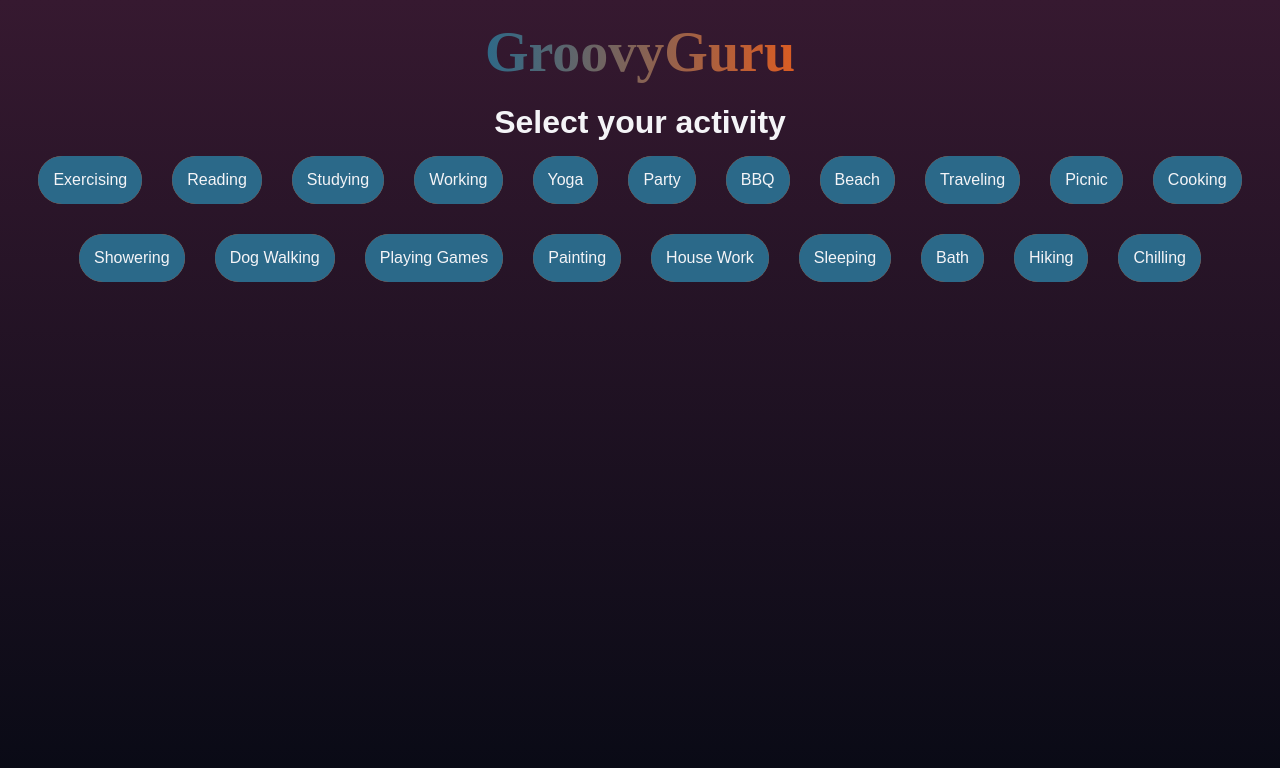
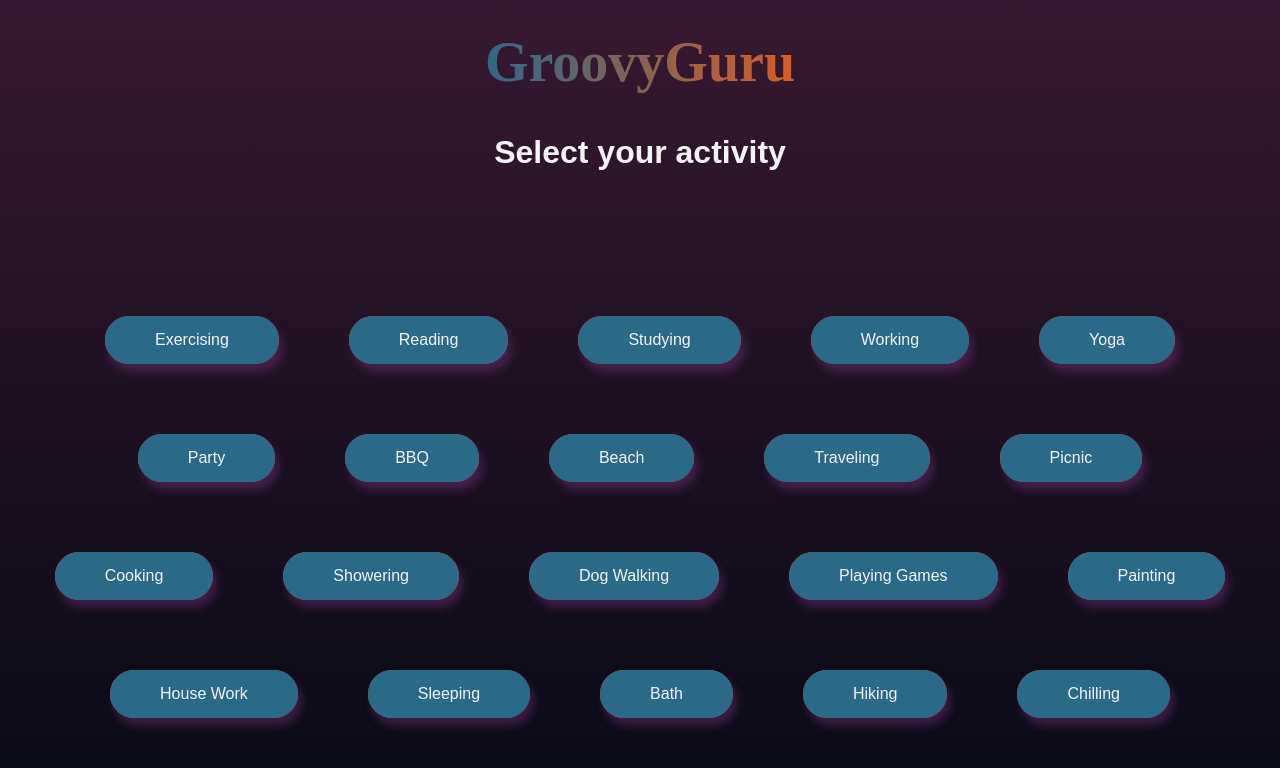
Before and after one commit to KevinStrange1/Solo-Project, a React (Create React App) app in the folder client/: page /activity in a window 1280 px wide. Shown: the top 768 px of the page. Built offline with nearby package versions, Linux system fonts and the light colour scheme; a web font is replaced by a local one.

Commit message:
more styling

```diff
--- a/client/src/components/PlaylistPage.js
+++ b/client/src/components/PlaylistPage.js
@@ -64,6 +64,7 @@ function PlaylistPage() {
           <div className="playlist">
             {playlists.map((playlist) => (
               <div
+                className="image-title"
                 key={playlist.id}
                 onClick={() => {
                   handlePlaylistClick(playlist);
--- a/client/src/index.css
+++ b/client/src/index.css
@@ -99,10 +99,9 @@ body {
 .container {
   display: flex;
   flex-direction: column;
-  justify-content: space-around;
   align-items: center;
   text-align: center;
-  height: auto;
+  height: 100%;
 }
 
 .bubble-container {
@@ -126,8 +125,10 @@ body {
   transition: all 0.2s;
   position: relative;
   font-size: 2vh;
-  padding: 15px;
+  padding: 15px 50px;
   margin: 15px;
+  height: auto;
+  box-shadow: 4px 8px 8px #72327674;
 }
 
 .bubble:hover {
@@ -182,11 +183,16 @@ body {
 
 .playlist-title {
   width: 15vh;
+  height: auto;
 }
 
 .images {
   height: 17vh;
   padding: 10px;
+}
+
+.image-title {
+  height: auto;
 }
 
 .spotify-player {
@@ -196,7 +202,8 @@ body {
   overflow: hidden;
 }
 
-h2 {
+h2,
+h1 {
   height: auto;
   padding: 5px;
   margin: 5px;
@@ -213,3 +220,18 @@ h2 {
     transform: translateY(0px);
   }
 }
+
+@media only screen and (min-width: 700px) {
+  .bubble-container {
+    margin-top: 100px;
+    max-width: 1400px;
+  }
+
+  .bubble {
+    margin: 35px;
+  }
+
+  .playlist {
+    max-width: 1400px;
+  }
+}
```
